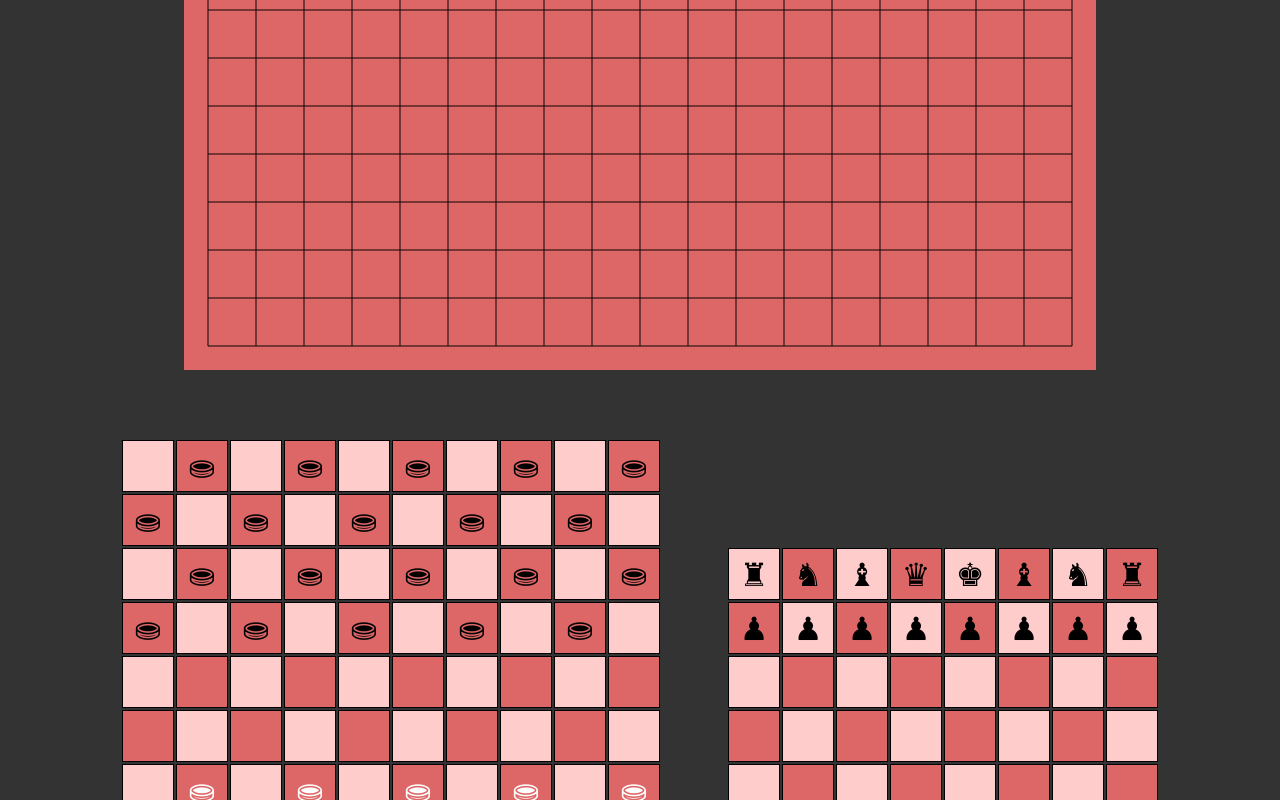
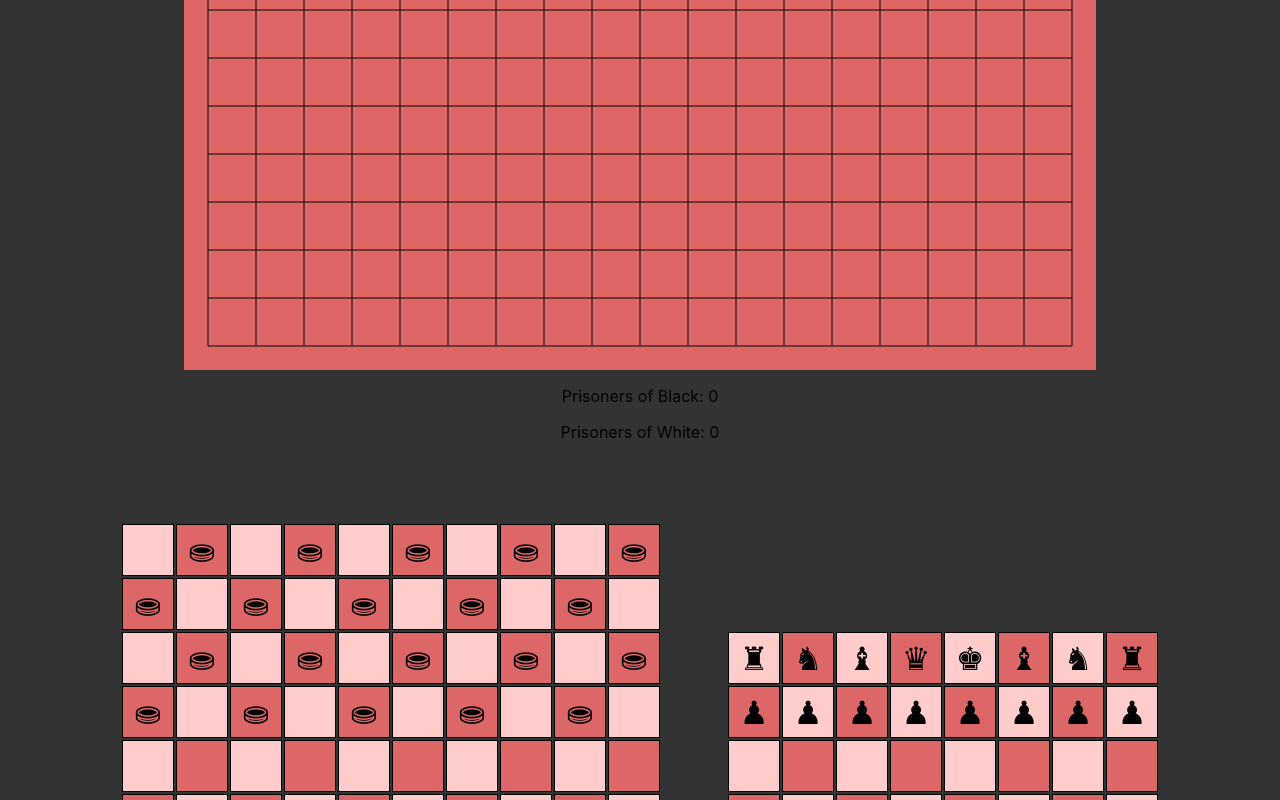
Before and after one commit to dragonfi/react-boardgame, a React (Create React App) app: page / in a window 1280 px wide. Shown: the part 574-1374 px from the top of the page. Built offline with nearby package versions, Linux system fonts and the light colour scheme.

Commit message:
boardgame, go: create side indicator

```diff
--- a/src/BoardGame/BoardGame.tsx
+++ b/src/BoardGame/BoardGame.tsx
@@ -34,6 +34,7 @@ export interface BoardGameRules<TBoardState extends BoardState> {
   };
   emptySquareMove(board: TBoardState, square: string): TBoardState;
   selectors: Array<PieceSelectorRules<TBoardState>>;
+  sideIndicators: Array<typeof Component>;
 }
 
 export interface PieceSelectorRules<TBoardState extends BoardState> {
@@ -142,6 +143,7 @@ class BoardGame<TRules extends BoardGameRules<TState>, TState extends BoardState
       <div className="react-boardgame">
         <Board shape={boardRules} pieces={pieceReprs} highlightedSquares={highlightedSquares} onSquareClick={this._onSquareClick.bind(this)}/>
         {this._renderActiveSelector()}
+        {this.props.rules.sideIndicators.map((component: any) => React.createElement(component, {board: this.state.board}))}
       </div>
     )
   }
--- a/src/Checkers/CheckersRules.tsx
+++ b/src/Checkers/CheckersRules.tsx
@@ -171,6 +171,7 @@ let rules: BoardGameRules<CheckersBoardState> = {
   },
   emptySquareMove: (board, _) => board,
   selectors: [],
+  sideIndicators: [],
 };
 
 // Unicode figures: ⛀⛁⛂⛃
--- a/src/Chess/ChessRules.tsx
+++ b/src/Chess/ChessRules.tsx
@@ -376,6 +376,7 @@ const rules: BoardGameRules<ChessBoardState> = {
   },
   emptySquareMove: (board, _) => board,
   selectors: [PawnPromotionSelector],
+  sideIndicators: [],
 }
 
 // Piece figures: ♔♕♖♗♘♙♚♛♜♝♞♟
--- a/src/Go/GoRules.tsx
+++ b/src/Go/GoRules.tsx
@@ -38,9 +38,10 @@ class StoneRules {
     let prisoners = {...board.prisoners};
     const stonesToRemove = this._stonesFromSameGroup(board, newSquare);
     for (const stone of stonesToRemove) {
-      prisoners[color] = prisoners[color] ? prisoners[color] + 1 : 0;
+      prisoners[color] = prisoners[color] !== undefined ? prisoners[color] + 1 : 0;
       delete pieces[stone];
     }
+    console.log(prisoners);
     return {...board, pieces: pieces, prisoners: prisoners};
   }
 
@@ -117,6 +118,23 @@ function emptySquareMove(board: GoBoardState, square: string): GoBoardState {
   return {...board, activeSide: board.activeSide === WHITE ? BLACK : WHITE, pieces: pieces};
 }
 
+class PrisonerCounter extends React.Component<{title: string, prisonerCount: number}> {
+  render() {
+    return <p>{this.props.title} {this.props.prisonerCount}</p>;
+  }
+}
+
+class PrisonerCounters extends React.Component<{board: GoBoardState}> {
+  render() {
+    return (
+      <div className=".go-boardgame__prisoner-counter">
+        <PrisonerCounter title="Prisoners of Black:" prisonerCount={this.props.board.prisoners[WHITE]}/>
+        <PrisonerCounter title="Prisoners of White:" prisonerCount={this.props.board.prisoners[BLACK]}/>
+      </div>
+    )
+  }
+}
+
 const rules: BoardGameRules<GoBoardState> = {
   board: {ranks: 19, files: 19, style: "go"},
   pieces: {
@@ -125,6 +143,7 @@ const rules: BoardGameRules<GoBoardState> = {
   emptySquareMove: emptySquareMove,
   initialBoardState: initialBoardState,
   selectors: [],
+  sideIndicators: [PrisonerCounters],
 }
 
 export {rules}
```
